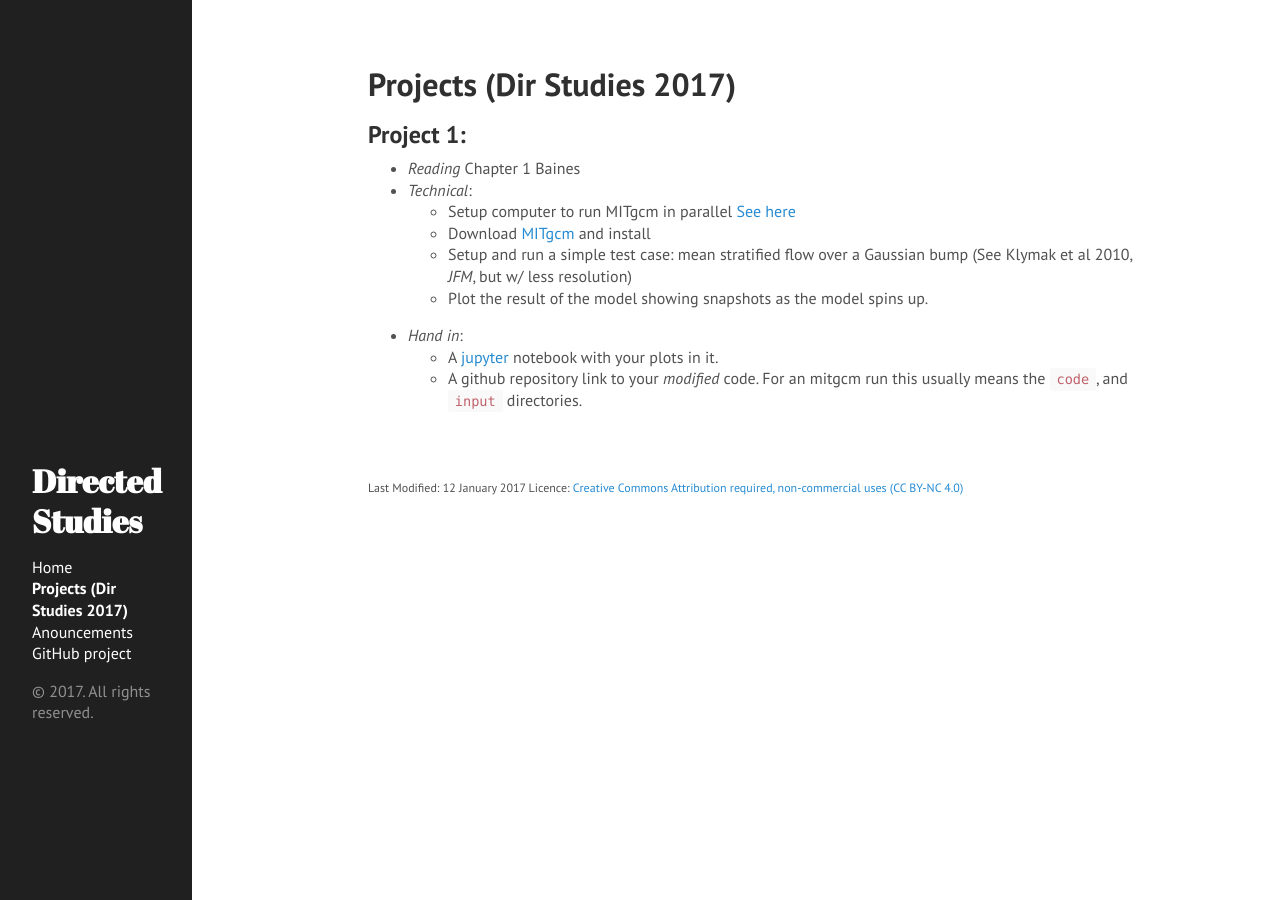
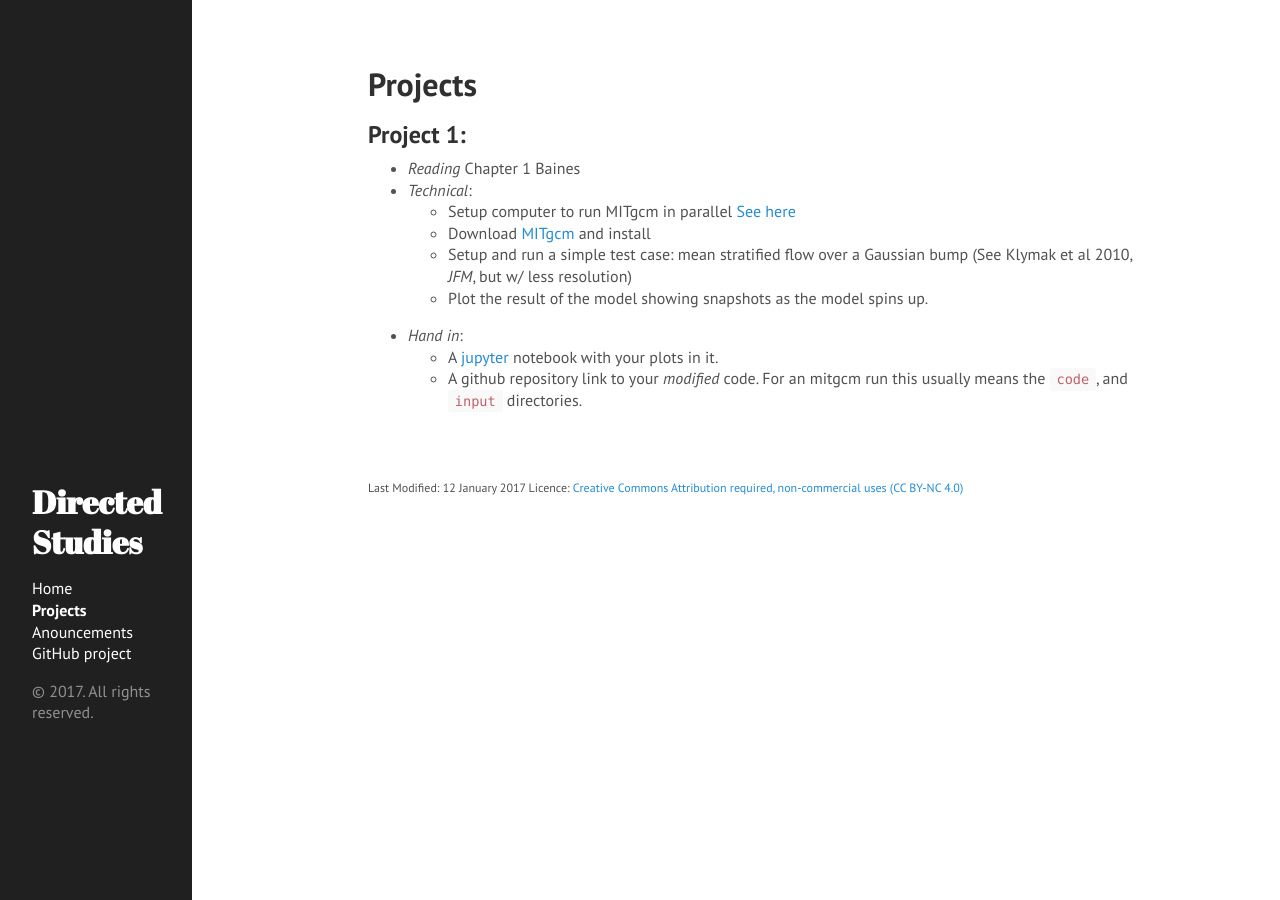
Before and after one commit to jklymak/DirStu17, a Jekyll site: the page built from docs/Projects/index.md, in a window 1280 px wide. Built offline with Jekyll 4.4.1, drawn with Linux system fonts in a browser that asks for light colours.

Commit message:
Working Version

```diff
--- a/docs/Projects/index.md
+++ b/docs/Projects/index.md
@@ -1,6 +1,6 @@
 ---
 layout: page
-title: Projects (Dir Studies 2017)
+title: Projects
 ---
 
 ## Project 1:
```
